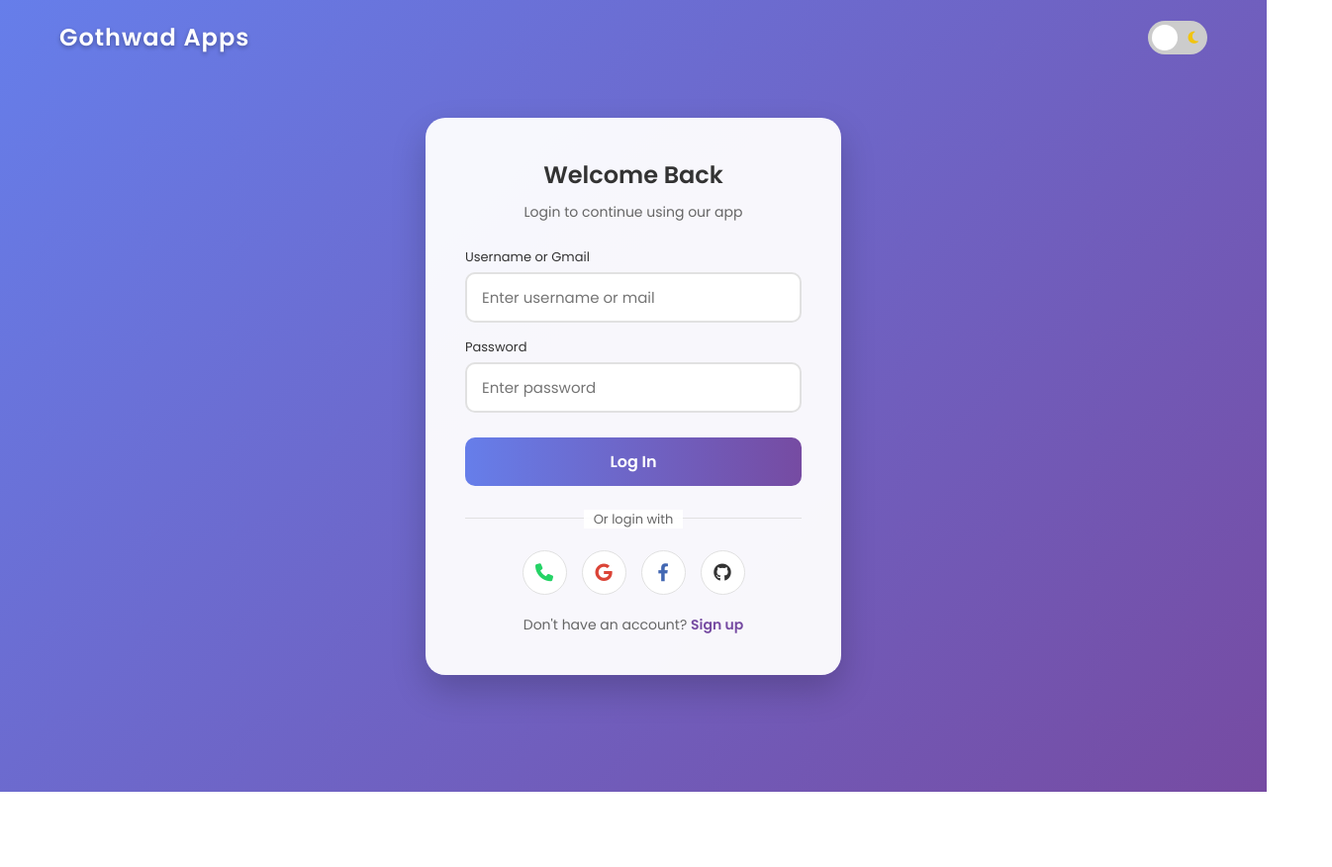
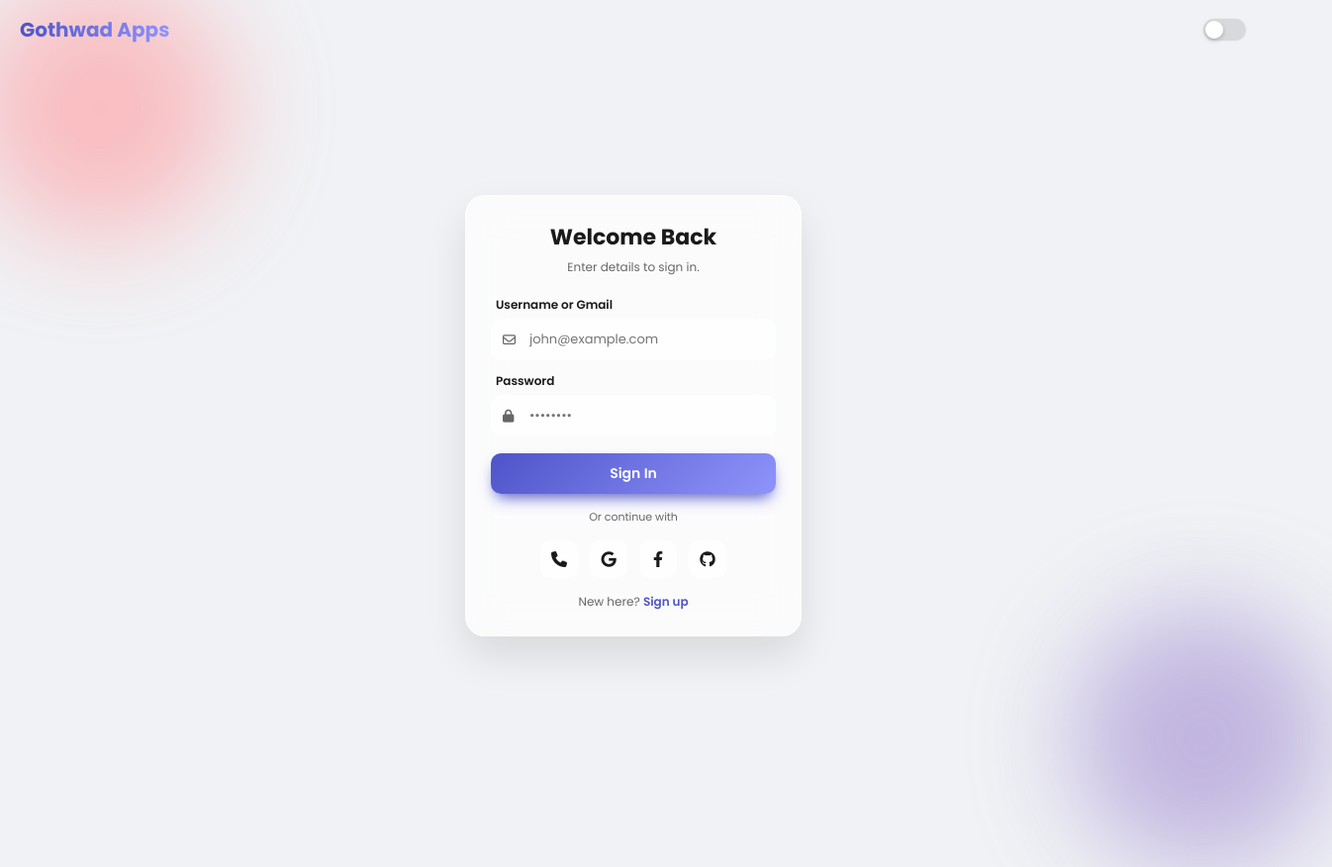
Before and after one commit to gothwad-apps/login, a plain HTML site: page index.html in a window 1280 px wide. Shown: the whole page at 99% size, 1346 px wide, since content can reach past the window. Before the commit the page ends 800 px from the top, so only its background shows below. Drawn offline with Linux system fonts and the light colour scheme.

Commit message:
Revamp login page with new styles and features
Updated the login page with improved styling and structure, including theme toggle functionality and refined input fields.

```diff
--- a/index.html
+++ b/index.html
@@ -3,35 +3,39 @@
 <head>
     <meta charset="UTF-8">
     <meta name="viewport" content="width=device-width, initial-scale=1.0">
-    <title>Gothwad Apps Login</title>
-    <!-- Google Fonts -->
-    <link href="https://fonts.googleapis.com/css2?family=Poppins:wght@300;400;600&display=swap" rel="stylesheet">
-    <!-- Font Awesome Icons -->
+    <title>Gothwad Apps - Mobile Login</title>
+    <link href="https://fonts.googleapis.com/css2?family=Poppins:wght@300;400;500;600;700&display=swap" rel="stylesheet">
     <link rel="stylesheet" href="https://cdnjs.cloudflare.com/ajax/libs/font-awesome/6.4.0/css/all.min.css">
 
     <style>
-        /* CSS Variables for Light/Dark Mode */
         :root {
-            --bg-gradient: linear-gradient(135deg, #667eea 0%, #764ba2 100%);
-            --card-bg: rgba(255, 255, 255, 0.95);
-            --text-color: #333;
-            --sub-text: #666;
-            --input-border: #e1e1e1;
-            --input-bg: #fff;
-            --input-text: #333;
-            --shadow: rgba(0, 0, 0, 0.2);
+            /* Light Mode Colors */
+            --bg-color: #f0f2f5;
+            --glass-bg: rgba(255, 255, 255, 0.7);
+            --glass-border: rgba(255, 255, 255, 0.5);
+            --text-main: #1a1a1a;
+            --text-sec: #666;
+            --primary: #4e54c8;
+            --secondary: #8f94fb;
+            --input-bg: rgba(255, 255, 255, 0.6);
+            --shadow-color: rgba(0, 0, 0, 0.1);
+            --blob-1: #ff9a9e;
+            --blob-2: #a18cd1;
         }
 
-        /* Dark Mode Variables */
         body.dark-mode {
-            --bg-gradient: linear-gradient(135deg, #0f2027 0%, #203a43 50%, #2c5364 100%);
-            --card-bg: rgba(30, 30, 40, 0.95);
-            --text-color: #fff;
-            --sub-text: #bbb;
-            --input-border: #444;
-            --input-bg: #2b2b3b;
-            --input-text: #fff;
-            --shadow: rgba(0, 0, 0, 0.6);
+            /* Dark Mode Colors */
+            --bg-color: #0f172a;
+            --glass-bg: rgba(30, 41, 59, 0.7);
+            --glass-border: rgba(255, 255, 255, 0.1);
+            --text-main: #ffffff;
+            --text-sec: #94a3b8;
+            --primary: #6366f1;
+            --secondary: #a855f7;
+            --input-bg: rgba(15, 23, 42, 0.6);
+            --shadow-color: rgba(0, 0, 0, 0.5);
+            --blob-1: #4338ca;
+            --blob-2: #c026d3;
         }
 
         * {
@@ -39,379 +43,408 @@
             padding: 0;
             box-sizing: border-box;
             font-family: 'Poppins', sans-serif;
-            transition: background 0.4s ease, color 0.4s ease; /* Smooth transition for theme change */
+            transition: background-color 0.3s, color 0.3s, border-color 0.3s;
         }
 
         body {
+            background-color: var(--bg-color);
+            min-height: 100vh;
             display: flex;
-            flex-direction: column;
             justify-content: center;
             align-items: center;
-            min-height: 100vh;
-            background: var(--bg-gradient);
-            padding: 20px;
+            position: relative;
+            overflow: hidden; /* Scroll hatane ke liye */
         }
 
-        /* Top Header Bar */
+        /* Animated Background Blobs - Thoda Chota kiya */
+        .blob {
+            position: absolute;
+            border-radius: 50%;
+            filter: blur(50px);
+            z-index: 0;
+            opacity: 0.6;
+            animation: move 10s infinite alternate;
+        }
+
+        .blob-1 {
+            width: 250px;
+            height: 250px;
+            background: var(--blob-1);
+            top: -40px;
+            left: -40px;
+        }
+
+        .blob-2 {
+            width: 250px;
+            height: 250px;
+            background: var(--blob-2);
+            bottom: -40px;
+            right: -40px;
+            animation-delay: -5s;
+        }
+
+        @keyframes move {
+            from { transform: translate(0, 0) scale(1); }
+            to { transform: translate(20px, 30px) scale(1.05); }
+        }
+
+        /* Top Bar - Compact */
         .top-bar {
             position: absolute;
-            top: 20px;
+            top: 0;
+            left: 0;
             width: 100%;
-            max-width: 1200px;
+            padding: 15px 20px; /* Padding kam ki */
             display: flex;
             justify-content: space-between;
             align-items: center;
-            padding: 0 20px;
+            z-index: 10;
         }
 
-        .brand-name {
-            font-size: 24px;
+        .brand {
+            font-size: 20px; /* Font size thoda kam */
             font-weight: 700;
-            color: white;
-            text-shadow: 0 2px 4px rgba(0,0,0,0.3);
-            letter-spacing: 1px;
+            background: linear-gradient(to right, var(--primary), var(--secondary));
+            -webkit-background-clip: text;
+            -webkit-text-fill-color: transparent;
         }
 
-        /* Theme Toggle Switch */
-        .theme-switch-wrapper {
-            display: flex;
-            align-items: center;
+        /* Toggle Switch */
+        .theme-toggle {
+            cursor: pointer;
+            width: 45px; /* Size kam */
+            height: 24px;
+            background: rgba(0,0,0,0.1);
+            border-radius: 20px;
+            position: relative;
+            border: 1px solid var(--glass-border);
         }
 
-        .theme-switch {
-            display: inline-block;
-            height: 34px;
-            position: relative;
-            width: 60px;
+        body.dark-mode .theme-toggle { background: rgba(255,255,255,0.1); }
+
+        .theme-toggle::after {
+            content: '';
+            position: absolute;
+            top: 2px;
+            left: 2px;
+            width: 18px;
+            height: 18px;
+            background: #fff;
+            border-radius: 50%;
+            transition: 0.3s;
+            box-shadow: 0 2px 5px rgba(0,0,0,0.2);
         }
 
-        .theme-switch input {
-            display: none;
+        body.dark-mode .theme-toggle::after {
+            left: 23px;
+            background: var(--primary);
         }
 
-        .slider {
-            background-color: #ccc;
-            bottom: 0;
-            cursor: pointer;
-            left: 0;
-            position: absolute;
-            right: 0;
-            top: 0;
-            transition: .4s;
-            border-radius: 34px;
-            display: flex;
-            align-items: center;
-            justify-content: space-between;
-            padding: 5px;
+        /* Glass Card - Compact & Mobile Size */
+        .card {
+            position: relative;
+            width: 90%; /* Mobile ke liye 90% width */
+            max-width: 340px; /* Max width kam kar di */
+            background: var(--glass-bg);
+            backdrop-filter: blur(20px);
+            -webkit-backdrop-filter: blur(20px);
+            border: 1px solid var(--glass-border);
+            border-radius: 20px;
+            padding: 25px; /* Padding kam ki */
+            box-shadow: 0 20px 40px var(--shadow-color);
+            z-index: 1;
+            overflow: hidden;
+            animation: slideUp 0.6s ease-out;
+            margin-top: 40px; /* Header se thoda gap */
         }
 
-        .slider:before {
-            background-color: white;
-            bottom: 4px;
-            content: "";
-            height: 26px;
-            left: 4px;
-            position: absolute;
-            transition: .4s;
-            width: 26px;
-            border-radius: 50%;
-            z-index: 2;
-        }
-
-        input:checked + .slider {
-            background-color: #2196F3;
-        }
-
-        input:checked + .slider:before {
-            transform: translateX(26px);
-        }
-
-        .slider .fa-sun { color: #f39c12; margin-left: 4px; font-size: 14px; }
-        .slider .fa-moon { color: #f1c40f; margin-right: 4px; font-size: 14px; }
-
-        /* Main Card */
-        .container {
-            background: var(--card-bg);
-            padding: 40px;
-            border-radius: 20px;
-            box-shadow: 0 15px 35px var(--shadow);
-            width: 100%;
-            max-width: 420px;
-            text-align: center;
-            position: relative;
-            overflow: hidden;
+        @keyframes slideUp {
+            from { opacity: 0; transform: translateY(30px); }
+            to { opacity: 1; transform: translateY(0); }
         }
 
         h2 {
-            color: var(--text-color);
-            margin-bottom: 10px;
+            color: var(--text-main);
+            font-weight: 700;
+            font-size: 22px; /* Font size adjust */
+            margin-bottom: 5px;
+            text-align: center;
         }
 
-        p.subtitle {
-            color: var(--sub-text);
-            font-size: 14px;
-            margin-bottom: 25px;
+        .subtitle {
+            color: var(--text-sec);
+            font-size: 12px;
+            margin-bottom: 20px;
+            text-align: center;
         }
 
-        /* Form Styling */
+        /* Inputs - Compact Height */
         .input-group {
-            margin-bottom: 15px;
-            text-align: left;
+            margin-bottom: 12px; /* Gap kam kiya */
         }
 
         .input-group label {
             display: block;
+            color: var(--text-main);
+            font-size: 12px;
+            font-weight: 600;
             margin-bottom: 5px;
-            color: var(--text-color);
-            font-size: 13px;
-            font-weight: 500;
+            margin-left: 5px;
         }
 
-        .input-group input {
-            width: 100%;
-            padding: 12px 15px;
-            background: var(--input-bg);
-            border: 2px solid var(--input-border);
-            color: var(--input-text);
-            border-radius: 10px;
-            outline: none;
-            transition: 0.3s;
-            font-size: 15px;
-        }
-
-        .input-group input:focus {
-            border-color: #764ba2;
-        }
-
-        .action-btn {
-            width: 100%;
-            padding: 12px;
-            background: linear-gradient(to right, #667eea, #764ba2);
-            color: white;
-            border: none;
-            border-radius: 10px;
-            font-size: 16px;
-            font-weight: 600;
-            cursor: pointer;
-            transition: 0.3s;
-            margin-top: 10px;
-        }
-
-        .action-btn:hover {
-            transform: translateY(-2px);
-            box-shadow: 0 5px 15px rgba(118, 75, 162, 0.4);
-        }
-
-        /* Divider & Social */
-        .divider {
-            margin: 20px 0;
+        .input-wrapper {
             position: relative;
         }
 
-        .divider::before {
-            content: '';
+        .input-wrapper i {
             position: absolute;
-            left: 0;
+            left: 12px;
             top: 50%;
-            width: 100%;
-            height: 1px;
-            background: var(--input-border);
+            transform: translateY(-50%);
+            color: var(--text-sec);
+            font-size: 13px;
         }
 
-        .divider span {
-            background: var(--card-bg);
-            padding: 0 10px;
-            color: var(--sub-text);
+        .input-wrapper input {
+            width: 100%;
+            padding: 10px 15px 10px 38px; /* Padding kam ki */
+            background: var(--input-bg);
+            border: 1px solid transparent;
+            border-radius: 10px;
+            color: var(--text-main);
             font-size: 13px;
-            position: relative;
-            z-index: 1;
-            transition: background 0.4s ease;
+            outline: none;
+            transition: 0.3s;
         }
 
-        .social-login {
+        .input-wrapper input:focus {
+            background: transparent;
+            border-color: var(--primary);
+            box-shadow: 0 0 0 3px rgba(78, 84, 200, 0.1);
+        }
+
+        /* Buttons - Slimmer */
+        .btn-primary {
+            width: 100%;
+            padding: 10px; /* Button patla kiya */
+            background: linear-gradient(135deg, var(--primary), var(--secondary));
+            border: none;
+            border-radius: 10px;
+            color: white;
+            font-size: 14px;
+            font-weight: 600;
+            cursor: pointer;
+            margin-top: 5px;
+            transition: 0.3s;
+            box-shadow: 0 8px 15px -5px var(--primary);
+        }
+
+        .btn-primary:hover {
+            transform: translateY(-2px);
+            box-shadow: 0 12px 20px -10px var(--secondary);
+        }
+
+        /* Divider */
+        .divider {
+            margin: 15px 0; /* Gap kam */
+            display: flex;
+            align-items: center;
+            color: var(--text-sec);
+            font-size: 11px;
+        }
+
+        .divider::before, .divider::after {
+            content: '';
+            flex: 1;
+            height: 1px;
+            background: var(--glass-border);
+        }
+
+        .divider span { margin: 0 8px; }
+
+        /* Social Icons - Smaller */
+        .socials {
             display: flex;
             justify-content: center;
-            gap: 15px;
-            margin-bottom: 20px;
+            gap: 12px;
         }
 
         .social-btn {
-            width: 45px;
-            height: 45px;
-            border-radius: 50%;
-            border: 1px solid var(--input-border);
+            width: 38px; /* Size kam */
+            height: 38px;
+            border-radius: 10px;
             display: flex;
+            align-items: center;
             justify-content: center;
-            align-items: center;
+            background: var(--input-bg);
+            color: var(--text-main);
+            font-size: 16px;
             cursor: pointer;
             transition: 0.3s;
-            background: var(--input-bg);
+            border: 1px solid transparent;
             text-decoration: none;
-            font-size: 18px;
         }
 
         .social-btn:hover {
-            transform: translateY(-3px);
+            transform: translateY(-2px);
+            background: #fff;
+            box-shadow: 0 4px 10px rgba(0,0,0,0.1);
         }
 
-        /* Social Colors */
-        .google { color: #DB4437; }
-        .facebook { color: #4267B2; }
-        .github { color: #333; }
-        .phone { color: #25D366; }
+        /* Brand Colors */
+        .social-btn.google:hover { color: #DB4437; border-color: #DB4437; }
+        .social-btn.facebook:hover { color: #4267B2; border-color: #4267B2; }
+        .social-btn.github:hover { color: #333; border-color: #333; }
+        .social-btn.phone:hover { color: #25D366; border-color: #25D366; }
 
-        body.dark-mode .github { color: #fff; }
-
-        .google:hover { background: #DB4437; color: white; border-color: #DB4437; }
-        .facebook:hover { background: #4267B2; color: white; border-color: #4267B2; }
-        .github:hover { background: #333; color: white; border-color: #333; }
-        .phone:hover { background: #25D366; color: white; border-color: #25D366; }
-
-        body.dark-mode .github:hover { background: #fff; color: #333; }
-
-        /* Switch Text */
-        .switch-text {
+        /* Toggle Text */
+        .toggle-form {
+            text-align: center;
             margin-top: 15px;
-            font-size: 14px;
-            color: var(--sub-text);
+            font-size: 12px;
+            color: var(--text-sec);
         }
 
-        .switch-text a {
-            color: #764ba2;
-            text-decoration: none;
+        .toggle-form b {
+            color: var(--primary);
+            cursor: pointer;
             font-weight: 600;
-            cursor: pointer;
         }
 
-        body.dark-mode .switch-text a {
-            color: #8fa1ff;
-        }
+        .toggle-form b:hover { text-decoration: underline; }
 
-        /* Utility to hide/show forms */
-        .form-box {
-            display: none;
-            animation: fadeIn 0.5s;
-        }
-
-        .form-box.active {
-            display: block;
-        }
+        /* Logic to hide forms */
+        .form-section { display: none; }
+        .form-section.active { display: block; animation: fadeIn 0.4s ease-in-out; }
 
         @keyframes fadeIn {
-            from { opacity: 0; transform: translateY(10px); }
-            to { opacity: 1; transform: translateY(0); }
+            from { opacity: 0; transform: scale(0.98); }
+            to { opacity: 1; transform: scale(1); }
         }
-
     </style>
 </head>
 <body>
 
-    <!-- Header with Name and Toggle -->
+    <!-- Background Blobs -->
+    <div class="blob blob-1"></div>
+    <div class="blob blob-2"></div>
+
+    <!-- Header -->
     <div class="top-bar">
-        <div class="brand-name">Gothwad Apps</div>
-        <div class="theme-switch-wrapper">
-            <label class="theme-switch" for="checkbox">
-                <input type="checkbox" id="checkbox">
-                <div class="slider round">
-                    <i class="fas fa-sun"></i>
-                    <i class="fas fa-moon"></i>
-                </div>
-            </label>
-        </div>
+        <div class="brand">Gothwad Apps</div>
+        <div class="theme-toggle" onclick="toggleTheme()"></div>
     </div>
 
-    <div class="container">
+    <!-- Main Card -->
+    <div class="card">
 
         <!-- LOGIN FORM -->
-        <div id="login-form" class="form-box active">
+        <div id="login-section" class="form-section active">
             <h2>Welcome Back</h2>
-            <p class="subtitle">Login to continue using our app</p>
+            <p class="subtitle">Enter details to sign in.</p>
 
             <form>
                 <div class="input-group">
                     <label>Username or Gmail</label>
-                    <input type="text" placeholder="Enter username or mail" required>
+                    <div class="input-wrapper">
+                        <i class="fa-regular fa-envelope"></i>
+                        <input type="text" placeholder="john@example.com" required>
+                    </div>
                 </div>
+
                 <div class="input-group">
                     <label>Password</label>
-                    <input type="password" placeholder="Enter password" required>
+                    <div class="input-wrapper">
+                        <i class="fa-solid fa-lock"></i>
+                        <input type="password" placeholder="••••••••" required>
+                    </div>
                 </div>
-                <button type="submit" class="action-btn">Log In</button>
+
+                <button type="submit" class="btn-primary">Sign In</button>
             </form>
 
             <div class="divider">
-                <span>Or login with</span>
+                <span>Or continue with</span>
             </div>
 
-            <div class="social-login">
-                <a href="#" class="social-btn phone" title="Phone"><i class="fa-solid fa-phone"></i></a>
-                <a href="#" class="social-btn google" title="Google"><i class="fa-brands fa-google"></i></a>
-                <a href="#" class="social-btn facebook" title="Facebook"><i class="fa-brands fa-facebook-f"></i></a>
-                <a href="#" class="social-btn github" title="GitHub"><i class="fa-brands fa-github"></i></a>
+            <div class="socials">
+                <a href="#" class="social-btn phone"><i class="fa-solid fa-phone"></i></a>
+                <a href="#" class="social-btn google"><i class="fa-brands fa-google"></i></a>
+                <a href="#" class="social-btn facebook"><i class="fa-brands fa-facebook-f"></i></a>
+                <a href="#" class="social-btn github"><i class="fa-brands fa-github"></i></a>
             </div>
 
-            <div class="switch-text">
-                Don't have an account? <a onclick="showSignup()">Sign up</a>
+            <div class="toggle-form">
+                New here? <b onclick="switchForm('signup')">Sign up</b>
             </div>
         </div>
 
-        <!-- SIGN UP FORM -->
-        <div id="signup-form" class="form-box">
+        <!-- SIGNUP FORM -->
+        <div id="signup-section" class="form-section">
             <h2>Create Account</h2>
-            <p class="subtitle">Join Gothwad Apps today!</p>
+            <p class="subtitle">Join Gothwad Apps now.</p>
 
             <form>
                 <div class="input-group">
                     <label>Gmail</label>
-                    <input type="email" placeholder="Enter your gmail" required>
+                    <div class="input-wrapper">
+                        <i class="fa-regular fa-envelope"></i>
+                        <input type="email" placeholder="john@mail.com" required>
+                    </div>
                 </div>
+
                 <div class="input-group">
                     <label>Username</label>
-                    <input type="text" placeholder="Choose a username" required>
+                    <div class="input-wrapper">
+                        <i class="fa-regular fa-user"></i>
+                        <input type="text" placeholder="username" required>
+                    </div>
                 </div>
+
                 <div class="input-group">
                     <label>Password</label>
-                    <input type="password" placeholder="Create password" required>
+                    <div class="input-wrapper">
+                        <i class="fa-solid fa-lock"></i>
+                        <input type="password" placeholder="Password" required>
+                    </div>
                 </div>
+
                 <div class="input-group">
-                    <label>Confirm Password</label>
-                    <input type="password" placeholder="Confirm password" required>
+                    <label>Confirm</label>
+                    <div class="input-wrapper">
+                        <i class="fa-solid fa-check-double"></i>
+                        <input type="password" placeholder="Confirm" required>
+                    </div>
                 </div>
-                <button type="submit" class="action-btn">Create Account</button>
+
+                <button type="submit" class="btn-primary">Create Account</button>
             </form>
 
-            <div class="switch-text">
-                Already have an account? <a onclick="showLogin()">Log In</a>
+            <div class="toggle-form">
+                Has account? <b onclick="switchForm('login')">Log In</b>
             </div>
         </div>
 
     </div>
 
     <script>
-        // Toggle Theme Logic
-        const toggleSwitch = document.querySelector('.theme-switch input[type="checkbox"]');
-        const body = document.body;
-
-        toggleSwitch.addEventListener('change', function(e) {
-            if (e.target.checked) {
-                body.classList.add('dark-mode');
-            } else {
-                body.classList.remove('dark-mode');
-            }
-        });
-
-        // Switch Form Logic
-        const loginForm = document.getElementById('login-form');
-        const signupForm = document.getElementById('signup-form');
-
-        function showSignup() {
-            loginForm.classList.remove('active');
-            signupForm.classList.add('active');
+        // Theme Toggle
+        function toggleTheme() {
+            document.body.classList.toggle('dark-mode');
         }
 
-        function showLogin() {
-            signupForm.classList.remove('active');
-            loginForm.classList.add('active');
+        // Switch Forms
+        function switchForm(type) {
+            const login = document.getElementById('login-section');
+            const signup = document.getElementById('signup-section');
+
+            if (type === 'signup') {
+                login.classList.remove('active');
+                setTimeout(() => signup.classList.add('active'), 50);
+            } else {
+                signup.classList.remove('active');
+                setTimeout(() => login.classList.add('active'), 50);
+            }
         }
     </script>
 
```
